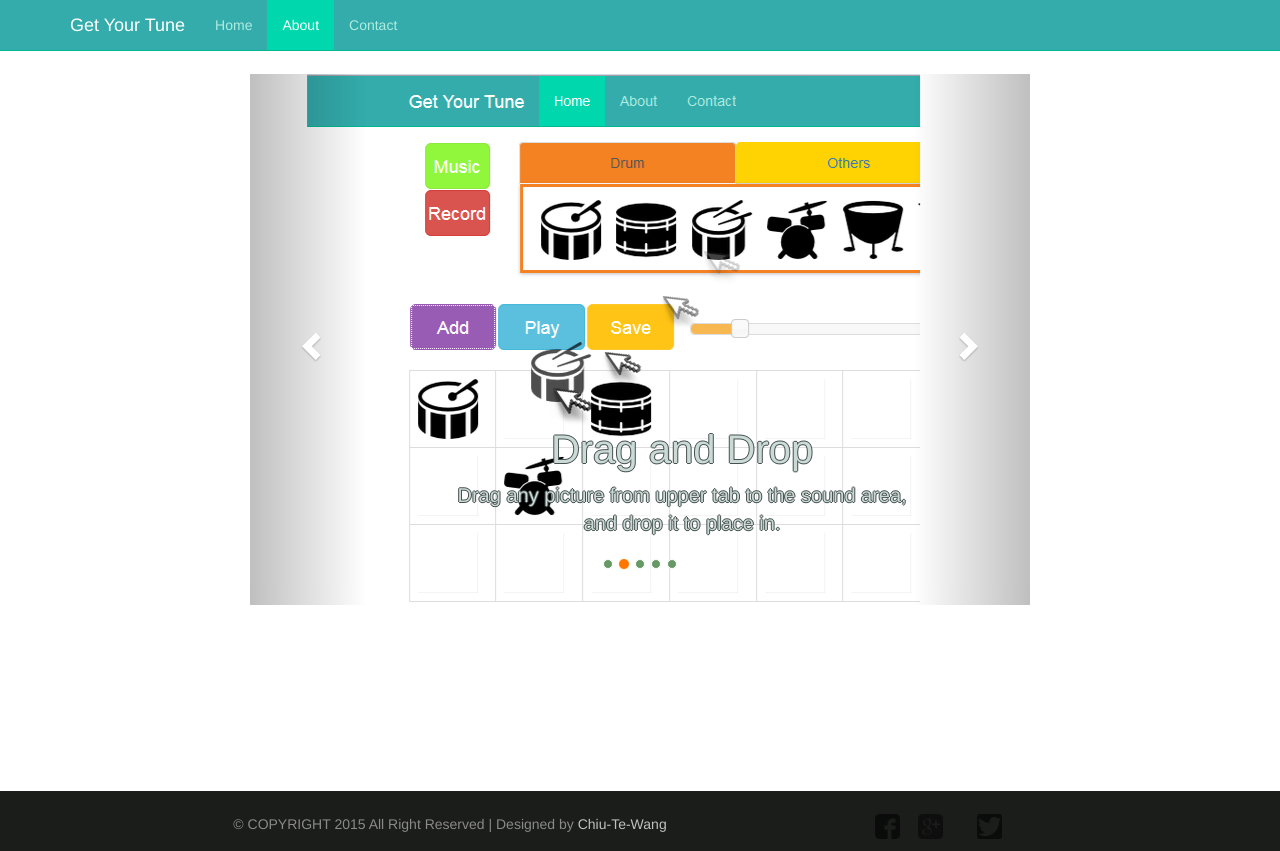
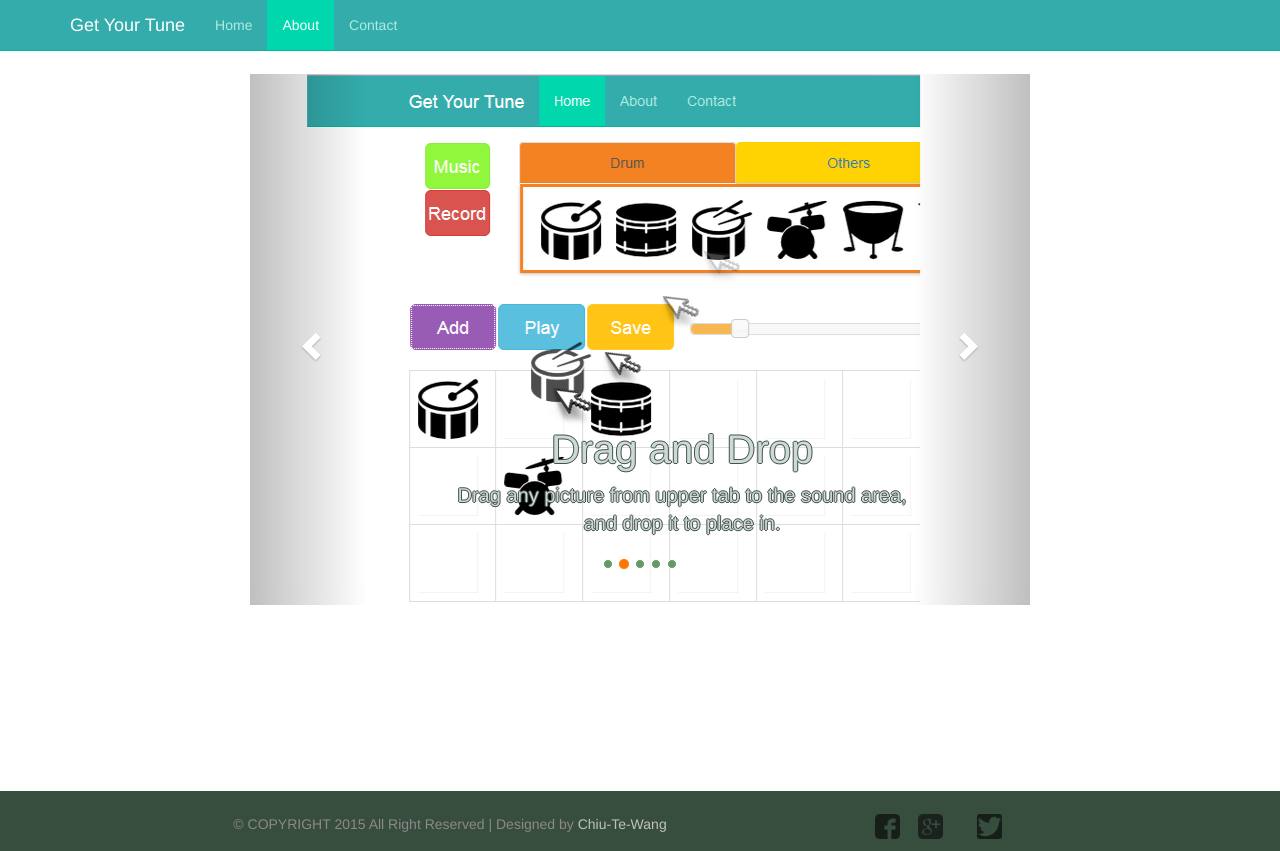
Before and after one commit to Chiu-Te-Wang/GetYourTune, a plain HTML site: page html/about.html in a window 1280 px wide. Drawn offline with nearby package versions, Linux system fonts and the light colour scheme.

Commit message:
change footer color

```diff
--- a/css/about.css
+++ b/css/about.css
@@ -101,7 +101,7 @@ html, body {
   height: 60px;
 }
 #footer {
-  background: #1A1D19;
+  background: #374D3E;
 }
 
 .copyright{
--- a/css/contact.css
+++ b/css/contact.css
@@ -85,7 +85,7 @@ html, body {
   height: 60px;
 }
 #footer {
-  background: #1A1D19;
+  background: #374D3E;
 }
 
 .copyright{
--- a/css/index.css
+++ b/css/index.css
@@ -154,7 +154,7 @@ html, body {
   height: 60px;
 }
 #footer {
-  background: #1A1D19;
+  background: #374D3E;
 }
 
 .copyright{
```
Also changed, not shown: index.html (+1 -0 lines), README.md, img/icon37.png (added), 9 other files.
